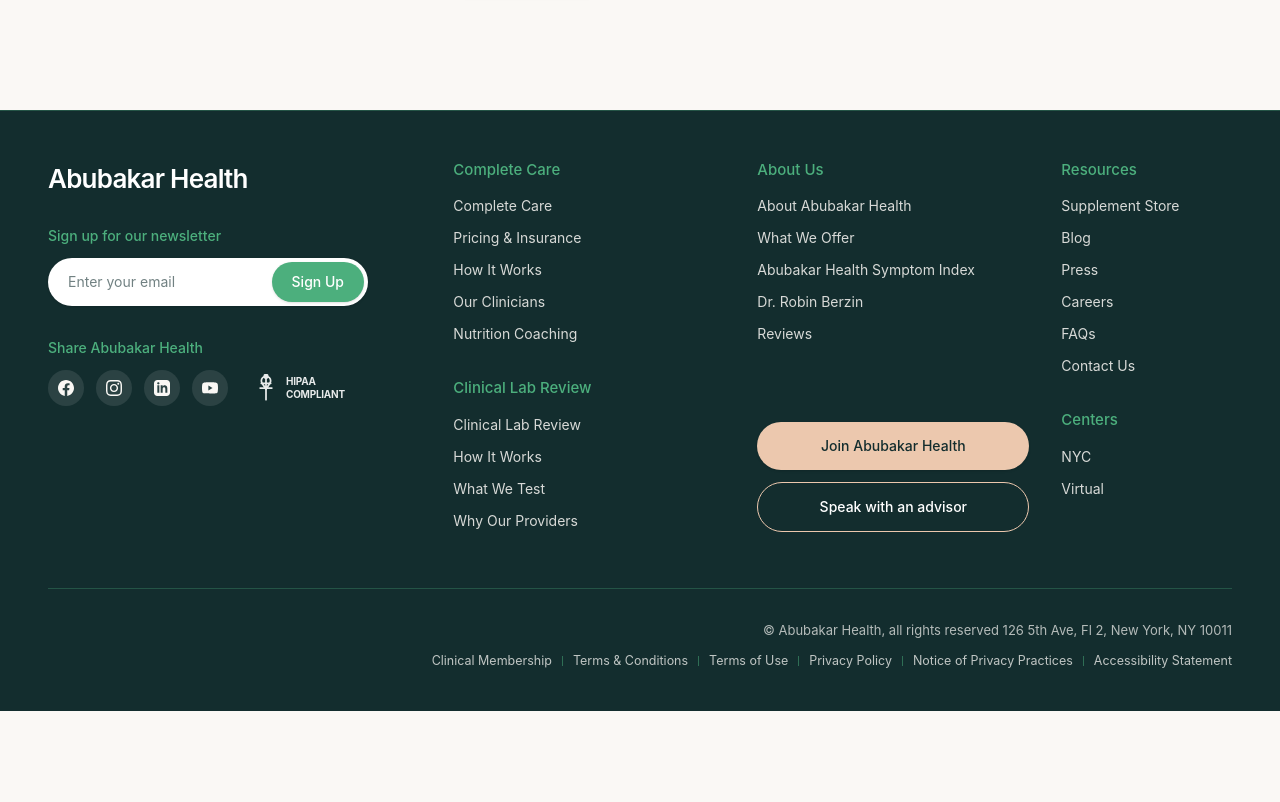
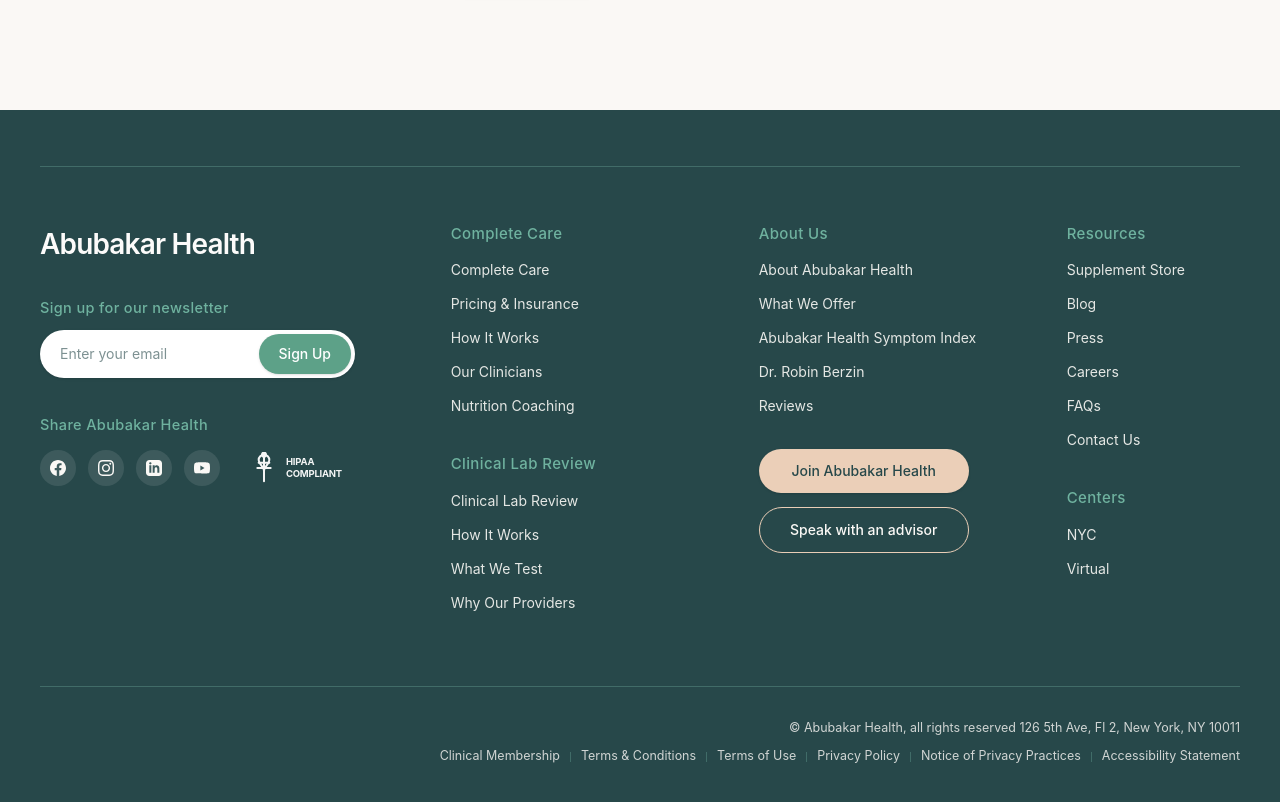
Before and after one commit to aboobakar-khan/parsley-health, a Next.js app: page / in a window 1280 px wide. Shown: the part 841-1643 px from the top of the page. Before the commit the page ends 1552 px from the top, so only its background shows below. Built offline with nearby package versions, Linux system fonts and the light colour scheme; a web font is replaced by a local one.

Commit message:
fix(footer): match exact colors, top/bottom centered horizontal lines, typography and button layout from original

```diff
--- a/src/components/layout/Footer.tsx
+++ b/src/components/layout/Footer.tsx
@@ -4,22 +4,25 @@ import footerData from "@/data/footer.json";
 
 export default function Footer() {
   return (
-    <footer className="bg-[#132D2E] text-[#FAF8F5] pt-12 pb-10 border-t border-[#4CAF7D]/30">
-      <div className="mx-auto max-w-[1360px] px-6 lg:px-12">
-        {/* Main 4-Column Footer Grid matching uploaded screenshot */}
-        <div className="grid grid-cols-1 md:grid-cols-2 lg:grid-cols-12 gap-10 lg:gap-8 pb-14">
+    <footer className="bg-[#27484A] text-[#FAF8F5] pt-14 pb-12 w-full">
+      <div className="mx-auto max-w-[1280px] px-6 lg:px-10">
+        {/* ── TOP HORIZONTAL DIVIDER LINE MATCHING ORIGINAL ── */}
+        <div className="border-t border-[#4C7D75]/70 mb-12 sm:mb-14" />
+
+        {/* ── MAIN 4-COLUMN FOOTER GRID ── */}
+        <div className="grid grid-cols-1 md:grid-cols-2 lg:grid-cols-12 gap-10 lg:gap-8 pb-4">
           {/* ── COLUMN 1: Brand Wordmark, Newsletter Pill, Socials & HIPAA (lg:col-span-4) ── */}
           <div className="lg:col-span-4 flex flex-col items-start pr-4">
             {/* Wordmark */}
-            <a href="/" className="inline-block text-[#FAF8F5] hover:opacity-90 transition-opacity">
-              <span className="font-sans text-[26px] font-semibold tracking-[-0.03em] text-white">
+            <a href="/" className="inline-block hover:opacity-90 transition-opacity">
+              <span className="font-sans text-[26px] sm:text-[28px] font-semibold tracking-[-0.03em] text-[#FCFBFA]">
                 Abubakar Health
               </span>
             </a>
 
             {/* Newsletter */}
-            <div className="mt-7 w-full max-w-[320px]">
-              <h3 className="text-sm font-medium text-[#4CAF7D] mb-3">
+            <div className="mt-8 w-full max-w-[315px]">
+              <h3 className="text-[14.5px] font-medium text-[#6FB29F] mb-3 tracking-wide">
                 Sign up for our newsletter
               </h3>
               <form
@@ -30,11 +33,11 @@ export default function Footer() {
                   type="email"
                   placeholder="Enter your email"
                   required
-                  className="w-full rounded-l-full bg-transparent px-4 py-2 text-sm text-[#132D2E] placeholder:text-[#132D2E]/60 focus:outline-none"
+                  className="w-full rounded-l-full bg-transparent px-4 py-2 text-sm text-[#27484A] placeholder:text-[#27484A]/60 focus:outline-none"
                 />
                 <button
                   type="submit"
-                  className="rounded-full bg-[#4CAF7D] hover:bg-[#3D9468] text-white px-5 py-2.5 text-sm font-medium transition-colors whitespace-nowrap cursor-pointer shadow-sm"
+                  className="rounded-full bg-[#5DA188] hover:bg-[#4E8F77] text-white px-5 py-2.5 text-sm font-medium transition-colors whitespace-nowrap cursor-pointer shadow-sm"
                 >
                   Sign Up
                 </button>
@@ -42,8 +45,8 @@ export default function Footer() {
             </div>
 
             {/* Share Abubakar Health & HIPAA Emblem */}
-            <div className="mt-8">
-              <h3 className="text-sm font-medium text-[#4CAF7D] mb-3">
+            <div className="mt-9">
+              <h3 className="text-[14.5px] font-medium text-[#6FB29F] mb-3.5 tracking-wide">
                 Share Abubakar Health
               </h3>
               <div className="flex items-center gap-4 text-white">
@@ -90,7 +93,7 @@ export default function Footer() {
 
                   {/* YouTube */}
                   <a
-                    href="https://www.youtube.com/@parsleyhealth"
+                    href="https://www.youtube.com/"
                     target="_blank"
                     rel="noopener noreferrer"
                     aria-label="YouTube"
@@ -103,13 +106,13 @@ export default function Footer() {
                 </div>
 
                 {/* HIPAA Compliant Emblem */}
-                <div className="flex items-center gap-1.5 pl-2 opacity-90 hover:opacity-100 transition-opacity">
+                <div className="flex items-center gap-1.5 pl-3 opacity-95 hover:opacity-100 transition-opacity">
                   <svg
                     viewBox="0 0 24 24"
                     fill="none"
                     stroke="currentColor"
                     strokeWidth="1.5"
-                    className="h-7 w-7 text-white"
+                    className="h-8 w-8 text-white"
                   >
                     <path
                       d="M12 2v20M12 2a4 4 0 0 1 4 4c0 3-4 5-4 8M12 2a4 4 0 0 0-4 4c0 3 4 5 4 8"
@@ -118,7 +121,7 @@ export default function Footer() {
                     <circle cx="12" cy="2" r="1.5" fill="currentColor" />
                     <path d="M8 8h8M7 12h10" strokeLinecap="round" />
                   </svg>
-                  <div className="flex flex-col text-[10px] uppercase font-bold tracking-tight text-white leading-tight">
+                  <div className="flex flex-col text-[9.5px] uppercase font-bold tracking-tight text-white leading-tight">
                     <span>HIPAA</span>
                     <span>COMPLIANT</span>
                   </div>
@@ -128,18 +131,18 @@ export default function Footer() {
           </div>
 
           {/* ── COLUMN 2: Complete Care & Clinical Lab Review (lg:col-span-3) ── */}
-          <div className="lg:col-span-3 flex flex-col gap-8">
+          <div className="lg:col-span-3 flex flex-col gap-9">
             {/* Complete Care Group */}
             <div>
-              <h3 className="text-[15px] font-medium text-[#4CAF7D] mb-3 whitespace-nowrap">
+              <h3 className="text-[15px] font-medium text-[#6FB29F] mb-3 whitespace-nowrap tracking-wide">
                 Complete Care
               </h3>
-              <ul className="space-y-2">
+              <ul className="space-y-2.5">
                 {footerData.completeCare.map((item) => (
                   <li key={item.label}>
                     <a
                       href={item.href}
-                      className="text-[14px] text-[#FAF8F5]/85 hover:text-white hover:underline hover:underline-offset-4 decoration-[#4CAF7D] transition-all"
+                      className="text-[13.5px] sm:text-[14px] text-[#FAF8F5]/90 hover:text-white hover:underline hover:underline-offset-4 decoration-[#6FB29F] transition-all"
                     >
                       {item.label}
                     </a>
@@ -150,15 +153,15 @@ export default function Footer() {
 
             {/* Clinical Lab Review Group */}
             <div>
-              <h3 className="text-[15px] font-medium text-[#4CAF7D] mb-3 whitespace-nowrap">
+              <h3 className="text-[15px] font-medium text-[#6FB29F] mb-3 whitespace-nowrap tracking-wide">
                 Clinical Lab Review
               </h3>
-              <ul className="space-y-2">
+              <ul className="space-y-2.5">
                 {footerData.clinicalLabReview.map((item) => (
                   <li key={item.label}>
                     <a
                       href={item.href}
-                      className="text-[14px] text-[#FAF8F5]/85 hover:text-white hover:underline hover:underline-offset-4 decoration-[#4CAF7D] transition-all"
+                      className="text-[13.5px] sm:text-[14px] text-[#FAF8F5]/90 hover:text-white hover:underline hover:underline-offset-4 decoration-[#6FB29F] transition-all"
                     >
                       {item.label}
                     </a>
@@ -169,17 +172,17 @@ export default function Footer() {
           </div>
 
           {/* ── COLUMN 3: About Us & Action Buttons (lg:col-span-3) ── */}
-          <div className="lg:col-span-3 flex flex-col justify-between">
+          <div className="lg:col-span-3 flex flex-col">
             <div>
-              <h3 className="text-[15px] font-medium text-[#4CAF7D] mb-3 whitespace-nowrap">
+              <h3 className="text-[15px] font-medium text-[#6FB29F] mb-3 whitespace-nowrap tracking-wide">
                 About Us
               </h3>
-              <ul className="space-y-2">
+              <ul className="space-y-2.5">
                 {footerData.aboutUs.map((item) => (
                   <li key={item.label}>
                     <a
                       href={item.href}
-                      className="text-[14px] text-[#FAF8F5]/85 hover:text-white hover:underline hover:underline-offset-4 decoration-[#4CAF7D] transition-all"
+                      className="text-[13.5px] sm:text-[14px] text-[#FAF8F5]/90 hover:text-white hover:underline hover:underline-offset-4 decoration-[#6FB29F] transition-all"
                     >
                       {item.label}
                     </a>
@@ -188,12 +191,12 @@ export default function Footer() {
               </ul>
             </div>
 
-            {/* CTA Buttons matching screenshot */}
-            <div className="mt-8 flex flex-col gap-3 w-full max-w-[280px]">
+            {/* CTA Buttons placed below About Us links */}
+            <div className="mt-8 flex flex-col gap-3.5 w-full max-w-[210px]">
               {/* Peach Pill Button: Join Abubakar Health */}
               <a
                 href="/join/care"
-                className="inline-flex items-center justify-center rounded-full bg-[#ECC8AE] text-[#132D2E] py-3.5 px-6 text-sm font-medium shadow-sm hover:opacity-95 transition-opacity text-center whitespace-nowrap"
+                className="inline-flex items-center justify-center rounded-full bg-[#EBCFB8] text-[#27484A] py-3 px-6 text-sm font-medium shadow-sm hover:bg-[#dfc2aa] transition-colors text-center whitespace-nowrap"
               >
                 Join Abubakar Health
               </a>
@@ -201,7 +204,7 @@ export default function Footer() {
               {/* Outline Pill Button: Speak with an advisor */}
               <a
                 href="/contact"
-                className="inline-flex items-center justify-center rounded-full border border-[#ECC8AE] text-white py-3.5 px-6 text-sm font-medium hover:border-white transition-colors text-center whitespace-nowrap"
+                className="inline-flex items-center justify-center rounded-full border border-[#EACEB7] text-[#FAF8F5] py-3 px-6 text-sm font-medium hover:border-white transition-colors text-center whitespace-nowrap"
               >
                 Speak with an advisor
               </a>
@@ -209,18 +212,18 @@ export default function Footer() {
           </div>
 
           {/* ── COLUMN 4: Resources & Centers (lg:col-span-2) ── */}
-          <div className="lg:col-span-2 flex flex-col gap-8">
+          <div className="lg:col-span-2 flex flex-col gap-9">
             {/* Resources Group */}
             <div>
-              <h3 className="text-[15px] font-medium text-[#4CAF7D] mb-3 whitespace-nowrap">
+              <h3 className="text-[15px] font-medium text-[#6FB29F] mb-3 whitespace-nowrap tracking-wide">
                 Resources
               </h3>
-              <ul className="space-y-2">
+              <ul className="space-y-2.5">
                 {footerData.resources.map((item) => (
                   <li key={item.label}>
                     <a
                       href={item.href}
-                      className="text-[14px] text-[#FAF8F5]/85 hover:text-white hover:underline hover:underline-offset-4 decoration-[#4CAF7D] transition-all"
+                      className="text-[13.5px] sm:text-[14px] text-[#FAF8F5]/90 hover:text-white hover:underline hover:underline-offset-4 decoration-[#6FB29F] transition-all"
                     >
                       {item.label}
                     </a>
@@ -231,15 +234,15 @@ export default function Footer() {
 
             {/* Centers Group */}
             <div>
-              <h3 className="text-[15px] font-medium text-[#4CAF7D] mb-3 whitespace-nowrap">
+              <h3 className="text-[15px] font-medium text-[#6FB29F] mb-3 whitespace-nowrap tracking-wide">
                 Centers
               </h3>
-              <ul className="space-y-2">
+              <ul className="space-y-2.5">
                 {footerData.centers.map((item) => (
                   <li key={item.label}>
                     <a
                       href={item.href}
-                      className="text-[14px] text-[#FAF8F5]/85 hover:text-white hover:underline hover:underline-offset-4 decoration-[#4CAF7D] transition-all"
+                      className="text-[13.5px] sm:text-[14px] text-[#FAF8F5]/90 hover:text-white hover:underline hover:underline-offset-4 decoration-[#6FB29F] transition-all"
                     >
                       {item.label}
                     </a>
@@ -250,15 +253,15 @@ export default function Footer() {
           </div>
         </div>
 
-        {/* ── Bottom Divider Line & Legal Metadata ── */}
-        <div className="border-t border-[#4CAF7D]/30 pt-8 flex flex-col sm:items-end items-center gap-3">
+        {/* ── BOTTOM HORIZONTAL DIVIDER LINE & LEGAL METADATA ── */}
+        <div className="border-t border-[#4C7D75]/70 mt-14 pt-8 flex flex-col sm:items-end items-center gap-2.5">
           {/* Copyright Address */}
-          <p className="text-[12px] sm:text-[13px] text-[#FAF8F5]/70 text-center sm:text-right font-normal">
+          <p className="text-[12px] sm:text-[12.5px] text-[#FAF8F5]/80 text-center sm:text-right font-normal">
             {footerData.copyright}
           </p>
 
           {/* Legal Links Row with Vertical Dividers */}
-          <div className="flex flex-wrap items-center justify-center sm:justify-end gap-x-2.5 gap-y-1 text-[12px] sm:text-[12.5px] text-[#FAF8F5]/75">
+          <div className="flex flex-wrap items-center justify-center sm:justify-end gap-x-2.5 gap-y-1 text-[12px] sm:text-[12.5px] text-[#FAF8F5]/80">
             {footerData.legal.map((item, idx) => (
               <span key={item.label} className="inline-flex items-center gap-2.5">
                 <a
@@ -268,7 +271,7 @@ export default function Footer() {
                   {item.label}
                 </a>
                 {idx < footerData.legal.length - 1 && (
-                  <span aria-hidden="true" className="h-2.5 w-px bg-[#4CAF7D]/50 inline-block" />
+                  <span aria-hidden="true" className="h-2.5 w-px bg-[#4C7D75]/70 inline-block" />
                 )}
               </span>
             ))}
```
